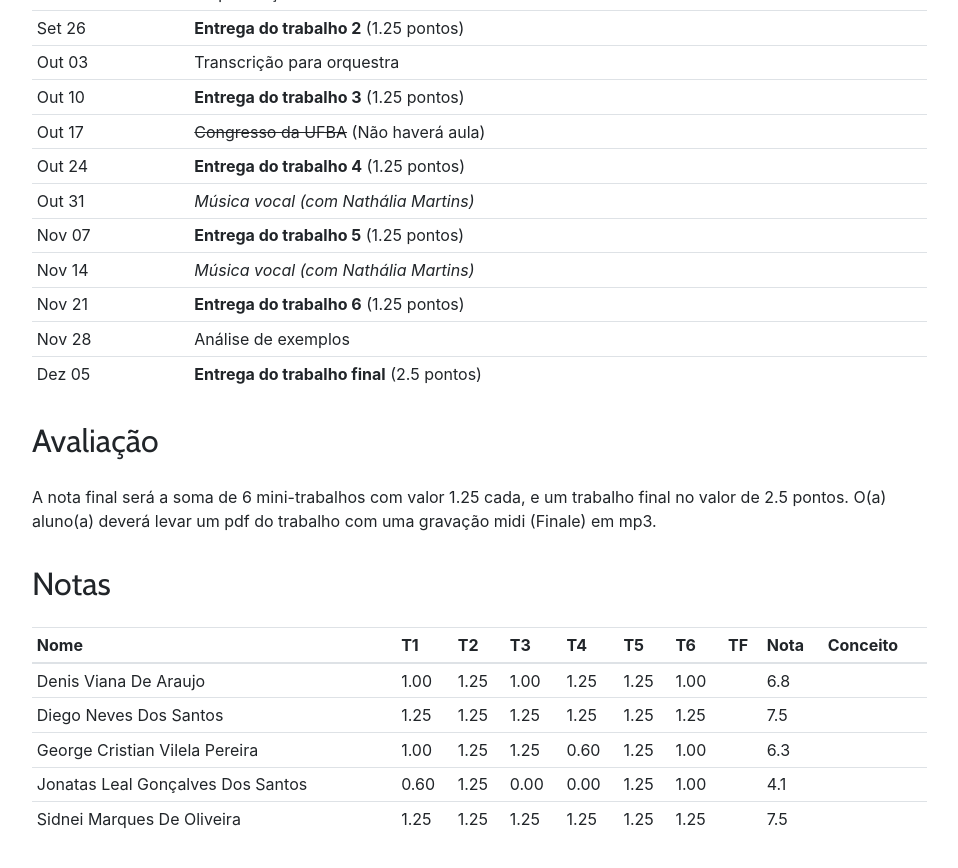
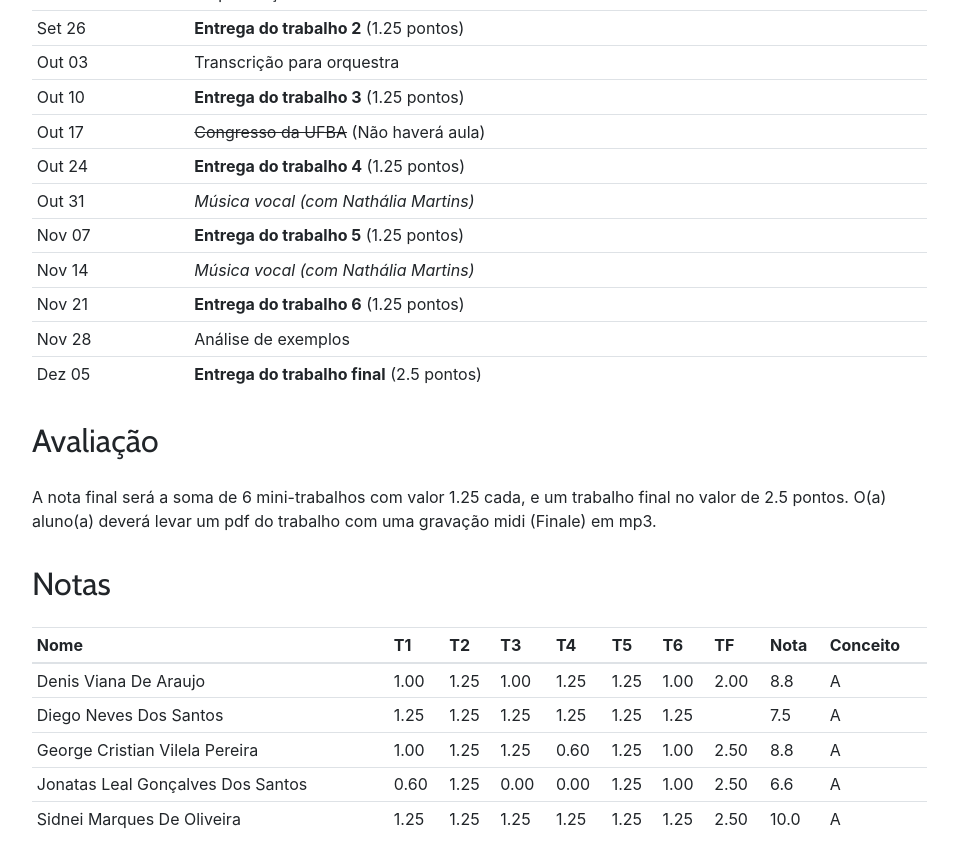
Before and after one commit to kroger/genosmus, a Jekyll site: the page built from _pedro/musa87.md, in a window 1280 px wide and 900 px high, scrolled down 1435 px. Shown: the top 868 px of the window, without its empty margins (68-1026 px from the left). Built offline with Jekyll 4.4.1, drawn with Linux system fonts in a browser that asks for light colours.

Commit message:
Atualiza notas dos alunos

```diff
--- a/_pedro/geradas/musa87.md
+++ b/_pedro/geradas/musa87.md
@@ -1,8 +1,8 @@
-| Nome                              | T1   | T2   | T3   | T4   | T5   | T6   | TF | Nota | Conceito |
-|-----------------------------------|------|------|------|------|------|------|----|------|----------|
-| Denis Viana De Araujo             | 1.00 | 1.25 | 1.00 | 1.25 | 1.25 | 1.00 |    | 6.8  |          |
-| Diego Neves Dos Santos            | 1.25 | 1.25 | 1.25 | 1.25 | 1.25 | 1.25 |    | 7.5  |          |
-| George Cristian Vilela Pereira    | 1.00 | 1.25 | 1.25 | 0.60 | 1.25 | 1.00 |    | 6.3  |          |
-| Jonatas Leal Gonçalves Dos Santos | 0.60 | 1.25 | 0.00 | 0.00 | 1.25 | 1.00 |    | 4.1  |          |
-| Sidnei Marques De Oliveira        | 1.25 | 1.25 | 1.25 | 1.25 | 1.25 | 1.25 |    | 7.5  |          |
+| Nome                              | T1   | T2   | T3   | T4   | T5   | T6   | TF   | Nota | Conceito |
+|-----------------------------------|------|------|------|------|------|------|------|------|----------|
+| Denis Viana De Araujo             | 1.00 | 1.25 | 1.00 | 1.25 | 1.25 | 1.00 | 2.00 | 8.8  | A        |
+| Diego Neves Dos Santos            | 1.25 | 1.25 | 1.25 | 1.25 | 1.25 | 1.25 |      | 7.5  | A        |
+| George Cristian Vilela Pereira    | 1.00 | 1.25 | 1.25 | 0.60 | 1.25 | 1.00 | 2.50 | 8.8  | A        |
+| Jonatas Leal Gonçalves Dos Santos | 0.60 | 1.25 | 0.00 | 0.00 | 1.25 | 1.00 | 2.50 | 6.6  | A        |
+| Sidnei Marques De Oliveira        | 1.25 | 1.25 | 1.25 | 1.25 | 1.25 | 1.25 | 2.50 | 10.0 | A        |
 {: .table .table-sm }
```
Also changed, not shown: 1 other file.
